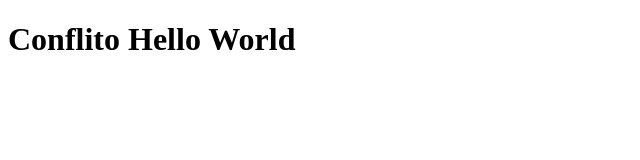
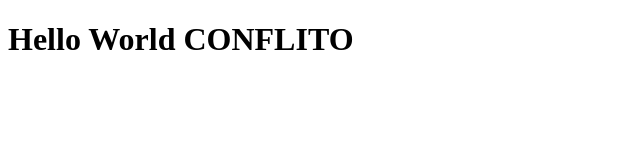
Before and after one commit to lucascostasantos/quartoanovespertino2024, a plain HTML site: page index.html in a window 1280 px wide. Shown: the whole page, without its empty margins (0-640 px from the left). Drawn offline with Linux system fonts and the light colour scheme.

Commit message:
Update index.html

```diff
--- a/index.html
+++ b/index.html
@@ -8,7 +8,7 @@
 </head>
 <body>
 
-    <h1>Conflito Hello World</h1>
+    <h1>Hello World CONFLITO</h1>
 
 
 </body>
```
